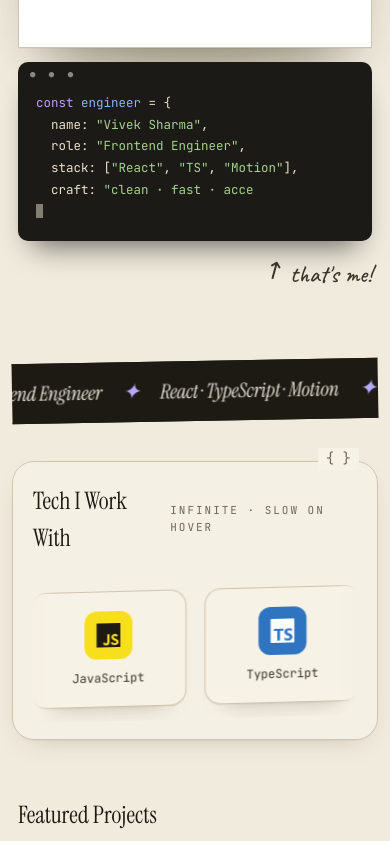
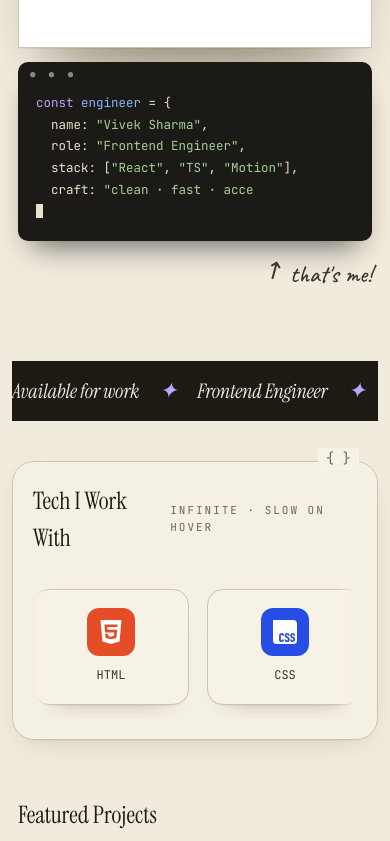
Before and after one commit to KEX-03/Portfolio-V2, a React (Vite) app: page / in a window 390 px wide. Shown: the part 1156-1997 px from the top of the page. Built offline with nearby package versions, Linux system fonts and the light colour scheme.

Commit message:
mobile refinement returns

```diff
--- a/src/hooks/usePortfolioInteractions.ts
+++ b/src/hooks/usePortfolioInteractions.ts
@@ -7,7 +7,7 @@ const IST_FORMATTER = new Intl.DateTimeFormat("en-IN", { hour: "2-digit", minute
 export function usePortfolioInteractions() {
   useEffect(() => {
     const isCoarsePointer = window.matchMedia("(pointer: coarse)").matches;
-    const isMobileViewport = window.matchMedia("(max-width: 980px)").matches;
+    const isMobileLayout = () => window.matchMedia("(max-width: 980px)").matches;
     const cursor = document.querySelector(".cursor") as HTMLElement | null;
     const dot = document.querySelector(".cursor-dot") as HTMLElement | null;
     const progress = document.querySelector(".progress") as HTMLElement | null;
@@ -87,7 +87,7 @@ export function usePortfolioInteractions() {
     const placeArrows = () => {
       document.querySelectorAll(".arrow-svg").forEach((el) => el.remove());
       if (!stepsParent) return;
-      if (isMobileViewport || isCoarsePointer) return;
+      if (isMobileLayout() || isCoarsePointer) return;
       const steps = [...stepsParent.querySelectorAll(".step")] as HTMLElement[];
       if (steps.length < 2) return;
       const pr = stepsParent.getBoundingClientRect();
@@ -105,7 +105,7 @@ export function usePortfolioInteractions() {
     };
     let io: IntersectionObserver | null = null;
     const processSection = document.getElementById("process");
-    if (processSection && !isMobileViewport && !isCoarsePointer) {
+    if (processSection && !isMobileLayout() && !isCoarsePointer) {
       io = new IntersectionObserver((entries) => {
         entries.forEach((entry) => {
           if (entry.isIntersecting) {
--- a/src/index.css
+++ b/src/index.css
@@ -1704,13 +1704,14 @@ footer .now .blip {
     margin: 32px 0 10px;
     max-width: 100%;
     overflow-x: clip;
-    transform: rotate(-1deg);
+    transform: none;
   }
 
   .band .mq {
     font-size: 26px;
     gap: 28px;
     padding: 12px 0;
+    animation: none;
   }
 
   .band .mq span {
@@ -1720,6 +1721,20 @@ footer .now .blip {
   .hero-cta {
     flex-wrap: wrap;
     gap: 14px;
+  }
+
+  .wave-emoji,
+  .badge-circ,
+  .spark,
+  .code-card .caret,
+  .marquee-track {
+    animation: none !important;
+  }
+
+  .marquee,
+  .project,
+  .project .shot {
+    transform: none !important;
   }
 
   .collage {
```
